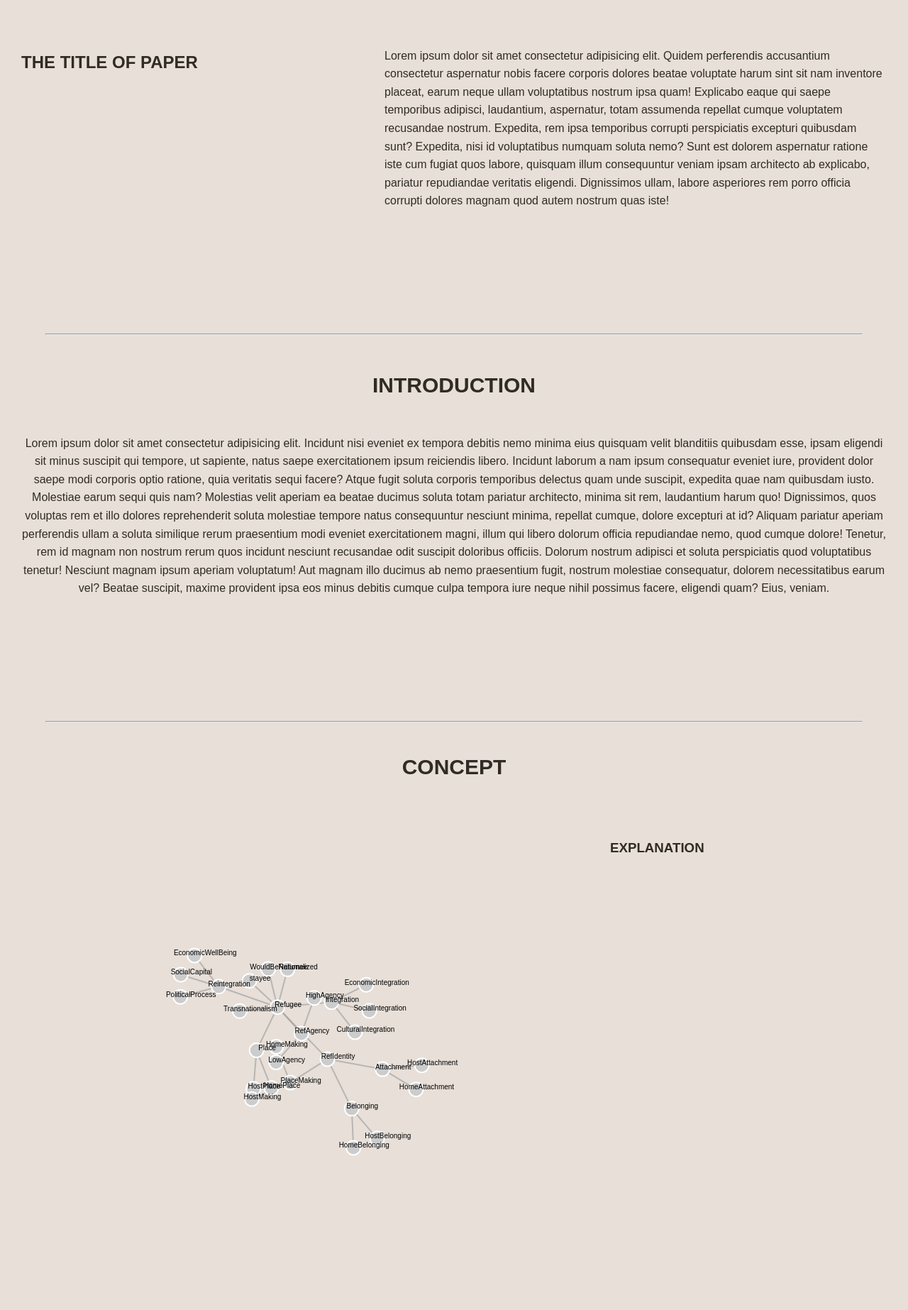
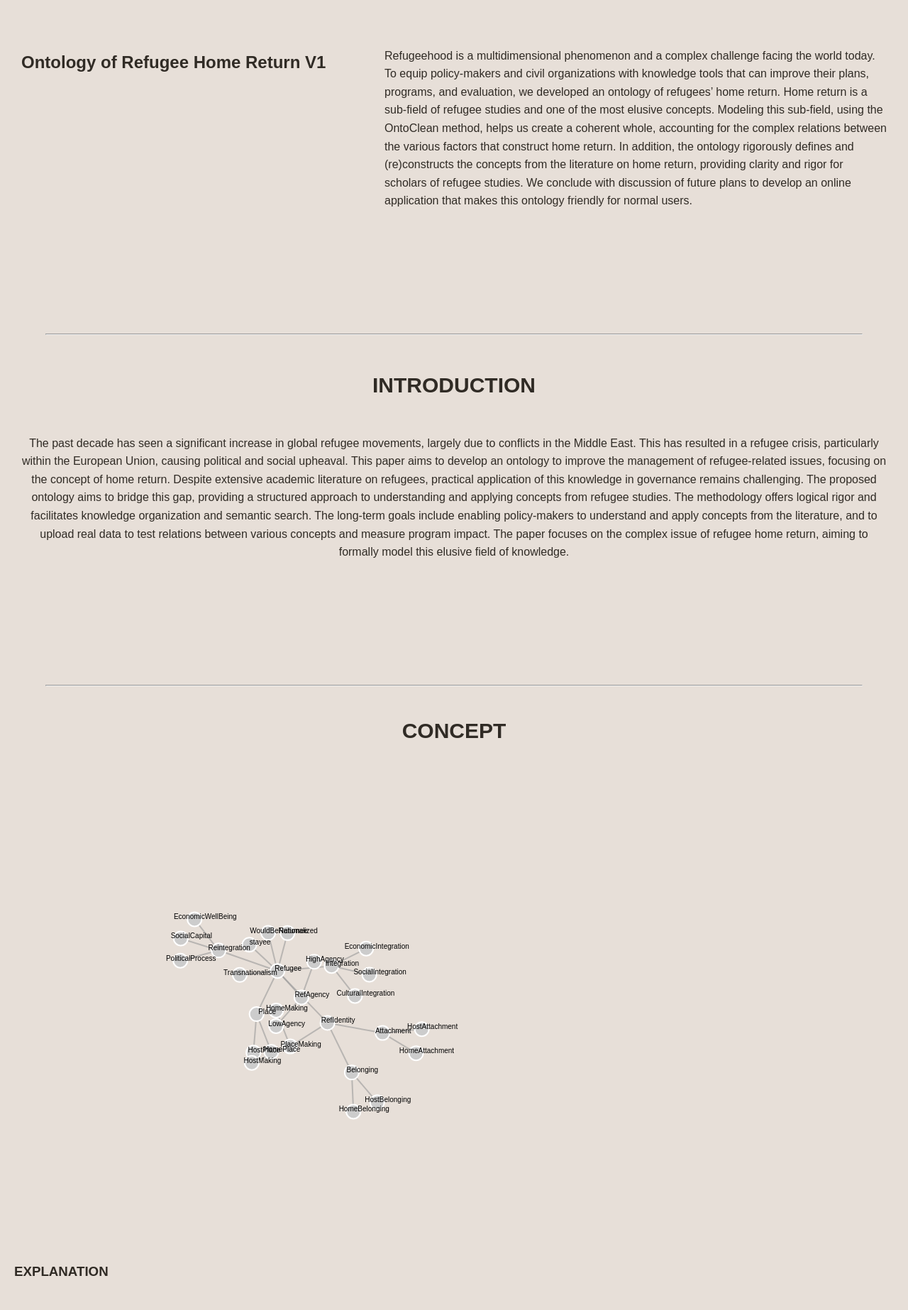
Before and after one commit to khederTa/Refugee-Ontology-Web-App, a Flask app: page / in a window 1280 px wide. Shown: the part 74-1920 px from the top of the page at 71% size. Run offline with Flask 2, Linux system fonts and the light colour scheme.

Commit message:
Update index.html

```diff
--- a/templates/index.html
+++ b/templates/index.html
@@ -20,20 +20,25 @@
     <main>
         <div class="abstract">
             <aside class="left-abstract">
-                <h2>THE TITLE OF PAPER</h2>
+                <h2>Ontology of Refugee Home
+                    Return V1</h2>
                 <!--<a href="#intro" class="learn">LEARN MORE</a>-->
             </aside>
             <section class="right-abstract">
                 <p>
-                    Lorem ipsum dolor sit amet consectetur adipisicing elit. Quidem perferendis accusantium consectetur
-                    aspernatur nobis facere corporis dolores beatae voluptate harum sint sit nam inventore placeat,
-                    earum neque ullam voluptatibus nostrum ipsa quam! Explicabo eaque qui saepe temporibus adipisci,
-                    laudantium, aspernatur, totam assumenda repellat cumque voluptatem recusandae nostrum. Expedita, rem
-                    ipsa temporibus corrupti perspiciatis excepturi quibusdam sunt? Expedita, nisi id voluptatibus
-                    numquam soluta nemo? Sunt est dolorem aspernatur ratione iste cum fugiat quos labore, quisquam illum
-                    consequuntur veniam ipsam architecto ab explicabo, pariatur repudiandae veritatis eligendi.
-                    Dignissimos ullam, labore asperiores rem porro officia corrupti dolores magnam quod autem nostrum
-                    quas iste!
+                    Refugeehood is a multidimensional phenomenon and a complex challenge facing the world today. To
+                    equip policy-makers and civil organizations with knowledge tools that can improve their plans,
+                    programs, and evaluation, we developed an ontology of refugees’ home return. Home return is a
+                    sub-field of
+                    refugee studies and one of the most elusive concepts. Modeling this sub-field, using the OntoClean
+                    method,
+                    helps us create a coherent whole, accounting for the complex relations between the various factors
+                    that construct home return. In addition, the ontology rigorously defines and (re)constructs the
+                    concepts
+                    from the literature on home return, providing clarity and rigor for scholars of refugee studies. We
+                    conclude with discussion of future plans to develop an online application that makes this ontology
+                    friendly
+                    for normal users.
 
                 </p>
             </section>
@@ -45,22 +50,17 @@
                     <a id="intro">INTRODUCTION</a>
                 </header>
                 <p>
-                    Lorem ipsum dolor sit amet consectetur adipisicing elit. Incidunt nisi eveniet ex tempora debitis
-                    nemo minima eius quisquam velit blanditiis quibusdam esse, ipsam eligendi sit minus suscipit qui
-                    tempore, ut sapiente, natus saepe exercitationem ipsum reiciendis libero. Incidunt laborum a nam
-                    ipsum consequatur eveniet iure, provident dolor saepe modi corporis optio ratione, quia veritatis
-                    sequi facere? Atque fugit soluta corporis temporibus delectus quam unde suscipit, expedita quae nam
-                    quibusdam iusto. Molestiae earum sequi quis nam? Molestias velit aperiam ea beatae ducimus soluta
-                    totam pariatur architecto, minima sit rem, laudantium harum quo! Dignissimos, quos voluptas rem et
-                    illo dolores reprehenderit soluta molestiae tempore natus consequuntur nesciunt minima, repellat
-                    cumque, dolore excepturi at id? Aliquam pariatur aperiam perferendis ullam a soluta similique rerum
-                    praesentium modi eveniet exercitationem magni, illum qui libero dolorum officia repudiandae nemo,
-                    quod cumque dolore! Tenetur, rem id magnam non nostrum rerum quos incidunt nesciunt recusandae odit
-                    suscipit doloribus officiis. Dolorum nostrum adipisci et soluta perspiciatis quod voluptatibus
-                    tenetur! Nesciunt magnam ipsum aperiam voluptatum! Aut magnam illo ducimus ab nemo praesentium
-                    fugit, nostrum molestiae consequatur, dolorem necessitatibus earum vel? Beatae suscipit, maxime
-                    provident ipsa eos minus debitis cumque culpa tempora iure neque nihil possimus facere, eligendi
-                    quam? Eius, veniam.
+                    The past decade has seen a significant increase in global refugee movements, largely due to
+                    conflicts in the Middle East. This has resulted in a refugee crisis, particularly within the
+                    European Union, causing political and social upheaval. This paper aims to develop an ontology to
+                    improve the management of refugee-related issues, focusing on the concept of home return. Despite
+                    extensive academic literature on refugees, practical application of this knowledge in governance
+                    remains challenging. The proposed ontology aims to bridge this gap, providing a structured approach
+                    to understanding and applying concepts from refugee studies. The methodology offers logical rigor
+                    and facilitates knowledge organization and semantic search. The long-term goals include enabling
+                    policy-makers to understand and apply concepts from the literature, and to upload real data to test
+                    relations between various concepts and measure program impact. The paper focuses on the complex
+                    issue of refugee home return, aiming to formally model this elusive field of knowledge.
 
                 </p>
             </section>
@@ -69,7 +69,7 @@
         <hr />
         <div>
             <header class="concept-header"><a id="concept">CONCEPT</a></header>
-            <div class="concept">
+            <div class="concept-section">
 
                 <aside class="graph1 left-concept">
                     <svg id="main-graph" width="800" height="600"></svg>
@@ -186,41 +186,18 @@
                     <div class="result">
                         <h2>Query Result</h2>
                         {% for item in result %}
-                            <p>{{ item }}</p>
+                        <p>{{ item }}</p>
                         {% endfor %}
                     </div>
 
                 </section>
-                <!-- <aside class="left-query">
-                    <p id="description_query">
-                        We have three groups of instances of Would-be Returnee: Samer1, Samer2, Samer3.
-                    <ul>
-                        <li>
-                            <b>Samer1</b> is a Would-be Returnee because he has high Agency (instance: PhD student) and he
-                            practices Transnationalism (instance: Remittance).</li>
-                        <li>
-                            <b>Samer2</b> is a Would-be Returnee because he has Home Belonging (instance: Friends).</li>
-                        <li>
-                            <b>Samer3</b> is a would-be Returnee because he has Home Attachment (instance: Castle in Syria).
-                        </li>
-                    </ul>
-                    This is a query of all instances that are Would-be Returnees with their properties.
-                    </p>
-                </aside>
-                <section class="right-query">
-                    <svg width="500" height="400" id="svg_query"></svg>
-                </section> -->
-                <!-- <button class="query-button" onclick="query1()">Has Agency</button>
-                <button class="query-button" onclick="query2()">Refugee Would Be Returnee</button>
-                <button class="query-button" onclick="query3()">Refugee Would Be Returnee But Only Refugee</button>
-                <button class="query-button" onclick="query4()">Subclass Of Refugee</button>
-                <button class="query-button" onclick="query5()">The Properties Of Refugees Who Are Would Be Returnee</button> -->
+
             </div>
         </div>
     </main>
-    <hr />
+
     <footer>
-
+        <p>Copyright &copy; 2023 <span>Refugee Would Be Returnee Ontology</span> All Rights Reserved.</p>
     </footer>
     <script src="{{ url_for('static', filename='js/index1.js') }}"></script>
     <!-- <script src="{{ url_for('static', filename='js/query1.js') }}"></script> -->
```
